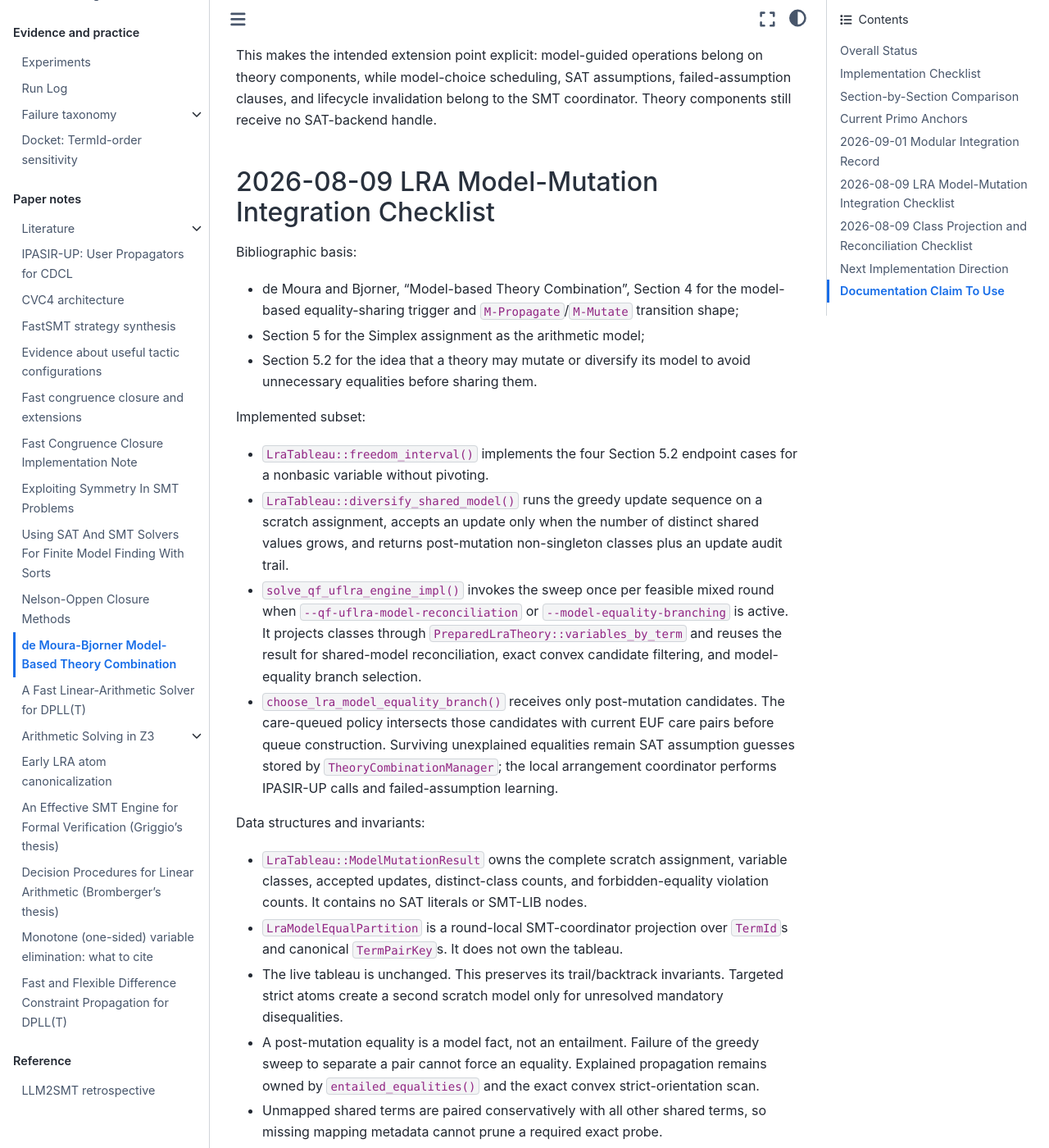
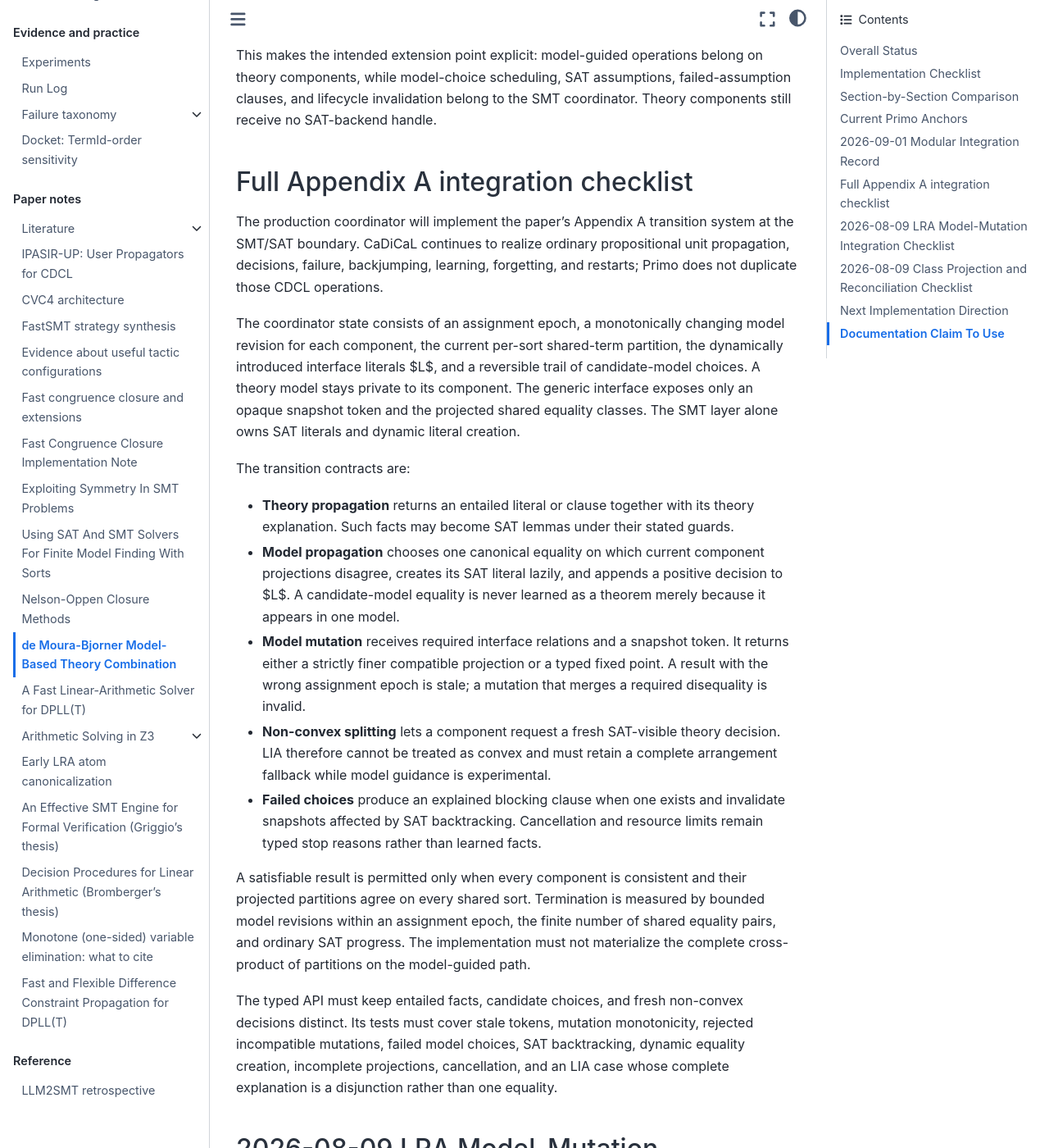
Before and after one commit to primo-solver/primo, a Jupyter Book: the page built from docs/papers/model-based-theory-combination.md, in a window 1280 px wide and 1400 px high, scrolled down 14507 px. Shown: the whole window at 82% size. Built offline with Jupyter Book 1.0.4 settings and Sphinx 7.4.7 and the Sphinx Book theme 1.1.4, drawn with Linux system fonts in a browser that asks for light colours.

Commit message:
Record model-combination transition plan and QF_UFLIA sample

```diff
--- a/docs/papers/model-based-theory-combination.md
+++ b/docs/papers/model-based-theory-combination.md
@@ -353,6 +353,53 @@ belong on theory components, while model-choice scheduling, SAT assumptions,
 failed-assumption clauses, and lifecycle invalidation belong to the SMT
 coordinator. Theory components still receive no SAT-backend handle.
 
+## Full Appendix A integration checklist
+
+The production coordinator will implement the paper's Appendix A transition
+system at the SMT/SAT boundary. CaDiCaL continues to realize ordinary
+propositional unit propagation, decisions, failure, backjumping, learning,
+forgetting, and restarts; Primo does not duplicate those CDCL operations.
+
+The coordinator state consists of an assignment epoch, a monotonically changing
+model revision for each component, the current per-sort shared-term partition,
+the dynamically introduced interface literals $L$, and a reversible trail of
+candidate-model choices. A theory model stays private to its component. The
+generic interface exposes only an opaque snapshot token and the projected
+shared equality classes. The SMT layer alone owns SAT literals and dynamic
+literal creation.
+
+The transition contracts are:
+
+- **Theory propagation** returns an entailed literal or clause together with
+  its theory explanation. Such facts may become SAT lemmas under their stated
+  guards.
+- **Model propagation** chooses one canonical equality on which current
+  component projections disagree, creates its SAT literal lazily, and appends
+  a positive decision to $L$. A candidate-model equality is never learned as a
+  theorem merely because it appears in one model.
+- **Model mutation** receives required interface relations and a snapshot
+  token. It returns either a strictly finer compatible projection or a typed
+  fixed point. A result with the wrong assignment epoch is stale; a mutation
+  that merges a required disequality is invalid.
+- **Non-convex splitting** lets a component request a fresh SAT-visible theory
+  decision. LIA therefore cannot be treated as convex and must retain a
+  complete arrangement fallback while model guidance is experimental.
+- **Failed choices** produce an explained blocking clause when one exists and
+  invalidate snapshots affected by SAT backtracking. Cancellation and resource
+  limits remain typed stop reasons rather than learned facts.
+
+A satisfiable result is permitted only when every component is consistent and
+their projected partitions agree on every shared sort. Termination is measured
+by bounded model revisions within an assignment epoch, the finite number of
+shared equality pairs, and ordinary SAT progress. The implementation must not
+materialize the complete cross-product of partitions on the model-guided path.
+
+The typed API must keep entailed facts, candidate choices, and fresh non-convex
+decisions distinct. Its tests must cover stale tokens, mutation monotonicity,
+rejected incompatible mutations, failed model choices, SAT backtracking,
+dynamic equality creation, incomplete projections, cancellation, and an LIA
+case whose complete explanation is a disjunction rather than one equality.
+
 ## 2026-08-09 LRA Model-Mutation Integration Checklist
 
 Bibliographic basis:
```
Also changed, not shown: docs/experiments.md (+34 -0 lines), 1 other file.
